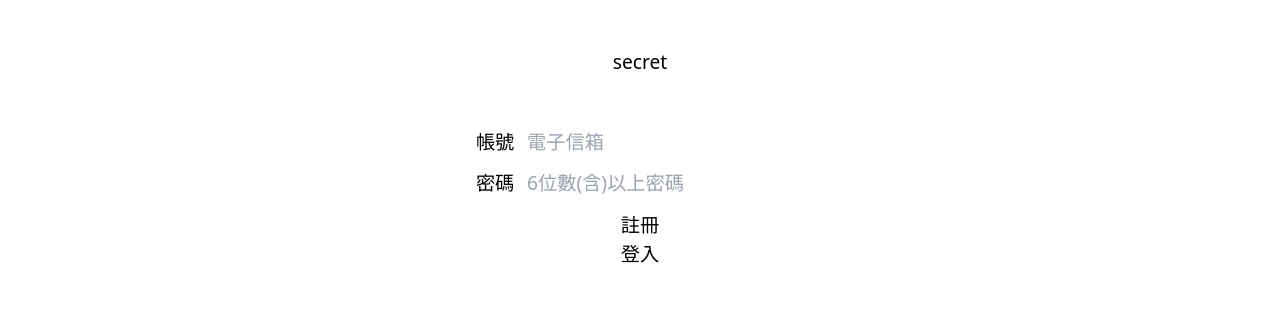
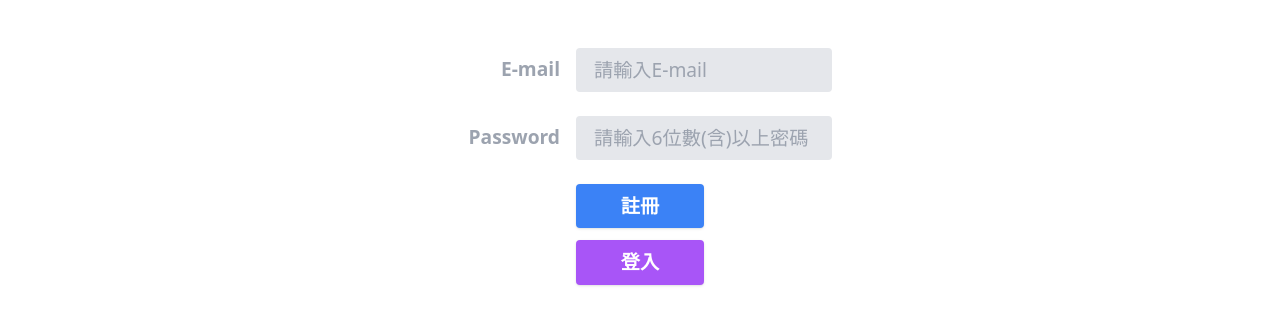
Before and after one commit to CharlietheCharlie/nuxt_pratical, a Nuxt app: page /member in a window 1280 px wide. Shown: the part 302-626 px from the top of the page. Built offline with nearby package versions, Linux system fonts and the light colour scheme; no server answers.

Commit message:
sign form

```diff
--- /dev/null
+++ b/components/Auth.vue
@@ -0,0 +1,108 @@
+<template>
+    <div>
+
+
+
+        <div >
+
+            <form class="w-full max-w-sm">
+            <div>
+
+            </div>
+            <div class="md:flex md:items-center mb-6">
+                <div class="md:w-1/3">
+                    <label class="block text-gray-400 font-bold md:text-right mb-1 md:mb-0 pr-4" for="inline-full-name">
+                        E-mail
+                    </label>
+                </div>
+                <div class="md:w-2/3">
+                    <input v-model="email"
+                        class="bg-gray-200 appearance-none border-2 border-gray-200 rounded w-full py-2 px-4 text-gray-700 leading-tight focus:outline-none focus:bg-white focus:text-black focus:border-purple-500"
+                        id="inline-full-name" type="email" placeholder="請輸入E-mail">
+                </div>
+            </div>
+            <div class="md:flex md:items-center mb-6">
+                <div class="md:w-1/3">
+                    <label class="block text-gray-400 font-bold md:text-right mb-1 md:mb-0 pr-4" for="inline-password">
+                        Password
+                    </label>
+                </div>
+                <div class="md:w-2/3">
+                    <input v-model="password"
+                        class="bg-gray-200 appearance-none border-2 border-gray-200 rounded w-full py-2 px-4 text-gray-700 leading-tight focus:outline-none focus:bg-white focus:text-black focus:border-purple-500"
+                        id="inline-password" type="password" placeholder="請輸入6位數(含)以上密碼">
+                </div>
+            </div>
+            <!-- <div class="md:flex md:items-center mb-6">
+    <div class="md:w-1/3"></div>
+    <label class="md:w-2/3 block text-gray-500 font-bold">
+      <input class="mr-2 leading-tight" type="checkbox">
+      <span class="text-sm">
+        Send me your newsletter!
+      </span>
+    </label>
+  </div> -->
+            <div class="md:flex md:items-center mb-3">
+                <div class="md:w-1/3"></div>
+                <div class="md:w-1/3">
+                    <button @click="signUp()"
+                        class="w-full shadow bg-blue-500 hover:bg-blue-400 focus:shadow-outline focus:outline-none text-white font-bold py-2 px-4 rounded"
+                        type="button">
+                        註冊
+                    </button>
+                </div>
+            </div>
+            <div class="md:flex md:items-center">
+                <div class="md:w-1/3"></div>
+                <div class="md:w-1/3">
+                    <button @click="signIn()"
+                        class="w-full shadow bg-purple-500 hover:bg-purple-400 focus:shadow-outline focus:outline-none text-white font-bold py-2 px-4 rounded"
+                        type="button">
+                        登入
+                    </button>
+                </div>
+            </div>
+        </form>
+        <p class="md:flex md:items-center mb-6">{{ signMessage }}</p>
+        </div>
+
+    </div>
+</template>
+
+<script setup>
+
+
+const firebaseUser = useFirebaseUser();
+const email = ref();
+const password = ref();
+const signMessage = ref();
+const signUp =async ()=>{
+    formCheck();
+    const credentials =await createUser(email.value, password.value);
+    email.value = "";
+    password.value = "";
+    if(credentials){
+        signMessage.value = `${credentials.user.email}註冊成功!`;
+        setTimeout(()=>{signMessage.value=""},3000);
+    }
+}
+const signIn = ()=>{
+    formCheck();
+    signInUser(email.value, password.value);
+    email.value = "";
+    password.value = "";
+
+}
+const formCheck = () => {
+    document.querySelectorAll("input").forEach(input => {
+        if (input.value === "") {
+            input.classList.add("border-red-500");
+        }else{
+            input.classList.remove("border-red-500");
+        }
+    })
+}
+
+</script>
+
+<style lang="scss" scoped></style>
--- a/components/Header.vue
+++ b/components/Header.vue
@@ -1,53 +1,77 @@
 <script setup>
 
 const pages = {
-  'member':{chineseName:"會員專區",url:"/member"},
-  'weather':{chineseName:"天氣",url:"/weather"},
-  'todo':{chineseName:"待辦事項",url:"/todo"},
+  'member': { chineseName: "會員專區", url: "/member" },
+  'weather': { chineseName: "天氣", url: "/weather" },
+  'todo': { chineseName: "待辦事項", url: "/todo" },
 }
+const firebaseUser = useFirebaseUser();
+const regex = /^([^@]+)@/;
 
 </script>
 
 <template>
   <div class="header">
     <NuxtLink class="title" to="/">
-			查理的實用小工具V1.0
-		</NuxtLink>
+      查理的實用小工具V1.0
+    </NuxtLink>
     <Mode class="mode"></Mode>
+
     <ul>
-      <li v-for="page in pages"><NuxtLink class="bg-white dark:bg-slate-800 dark:text-white" :to="page.url">{{ page.chineseName }}</NuxtLink></li>
+      <div v-if="firebaseUser" class="log logged">
+      <button @click="signOutUser()" v-if="firebaseUser"><span>{{ firebaseUser.email.match(regex)[1] }}，登出</span></button>
+
+    </div>
+      <li v-for="page in pages">
+        <NuxtLink class="bg-white dark:bg-slate-800 dark:text-white" :to="page.url">{{ page.chineseName }}</NuxtLink>
+      </li>
     </ul>
   </div>
 </template>
 
 <style lang="scss" scoped>
-.header{
+.header {
   justify-content: space-between;
   display: flex;
-  .mode{
+
+  .mode {
     align-self: center;
+    position: relative;
+
+
   }
 }
-ul{
+
+ul {
   display: flex;
-
-  li{
+  position: relative;
+  .log{
+    position: absolute;
+    left: -10vw;
+    top:50%;
+    transform: translateY(-50%);
+    span:hover {
+      text-decoration: underline;
+    }
+  }
+  li {
     display: block;
     box-sizing: border-box;
-    width:10vw;
+    width: 10vw;
     height: 100%;
-    :hover{
+
+    :hover {
       background-color: rgb(206, 190, 46);
     }
-    a{
+
+    a {
       color: black;
       display: flex;
       align-items: center;
       justify-content: center;
       text-decoration: none;
-      width:100%;
+      width: 100%;
       height: 100%;
     }
   }
-}
-</style>
+}</style>
--- a/pages/member.vue
+++ b/pages/member.vue
@@ -1,39 +1,25 @@
 <template>
     <div class="member">
         <h1>Membership</h1>
-        <NuxtLink to="/secret">secret</NuxtLink>
-        <div v-if="!firebaseUser" class="not-log">
-            <form action="post">
-                <div>帳號<input placeholder="電子信箱" type="text" v-model="email"></div>
-                <div>密碼<input placeholder="6位數(含)以上密碼" type="password" v-model="password"></div>
-            </form>
-            <button @click="createUser(email, password)">註冊</button>
-            <button @click="signInUser(email, password)">登入</button>
-
-        </div>
-        <div v-if="firebaseUser" class="logged">
-            <button @click="signOutUser()" v-if="firebaseUser">登出</button>
+        <Auth v-if="!firebaseUser"></Auth>
+        <div v-if="firebaseUser">
             <pre>{{ userData }}</pre>
             <button @click="fetchData()">取得</button>
-            <button @click="add($firestoreDb, 'data',{frontendValue:0},firebaseUser.uid)">加入</button>
+            <button @click="add($firestoreDb, 'data', { frontendValue: 0 })">加入</button>
+            <pre>{{ firebaseUser?.uid }}</pre>
         </div>
-        <pre>{{ firebaseUser?.uid }}</pre>
-
     </div>
 </template>
 
 <script setup>
 
-
 const { $firestoreDb } = useNuxtApp();
-const email = ref();
-const password = ref();
+const firebaseUser = useFirebaseUser();
 const userData = ref();
-const firebaseUser = useFirebaseUser();
-
 
 const fetchData = async () => {
-    if(firebaseUser){
+    if (firebaseUser.value) {
+        console.log(firebaseUser);
         userData.value = await queryByCollection($firestoreDb, "data");
     }
 }
@@ -56,20 +42,6 @@ const fetchData = async () => {
         font-family: 'Dancing Script', cursive;
     }
 
-    .not-log {
-        display: flex;
-        flex-direction: column;
-        form{
-            display: flex;
-            flex-direction: column;
-            gap: 1vw;
-            margin: 1vw;
-            input{
-                background-color: #fff;
-                margin-left: 1vw;
-                color: black;
-            }
-        }
-    }
+
 }
 </style>
```
